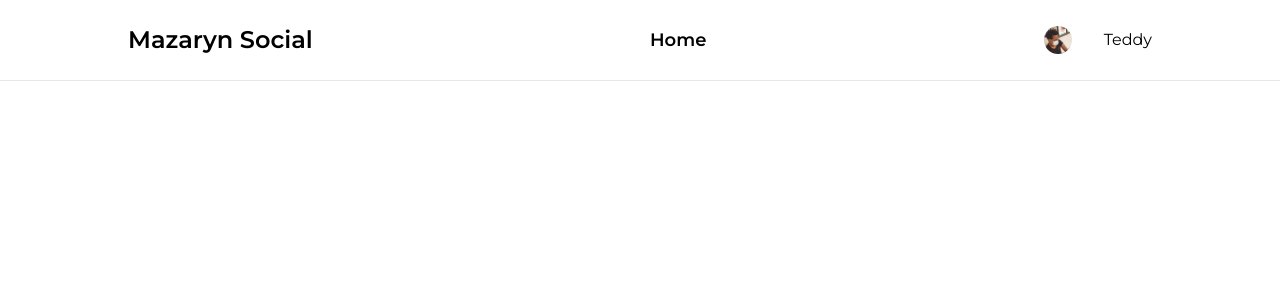
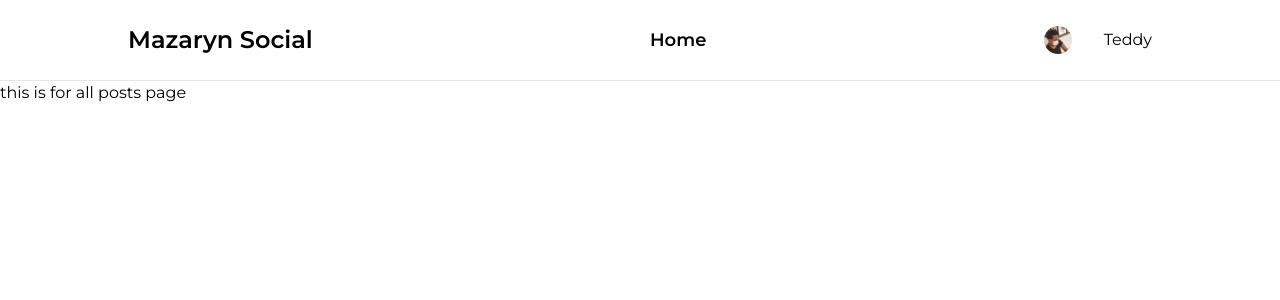
Before and after one commit to aiden77mori/mazaryn-frontend, a React (Create React App) app: page / in a window 1280 px wide. Shown: the top 300 px of the page. Built offline with nearby package versions, Linux system fonts and the light colour scheme.

Commit message:
configure react router

```diff
--- a/src/App.js
+++ b/src/App.js
@@ -1,7 +1,6 @@
 import React from 'react';
 import './App.css';
 import {BrowserRouter as Router, Switch, Route} from 'react-router-dom';
-import Layout from './modules/Layout';
 import Home from './modules/Home';
 
 function App() {
@@ -10,9 +9,7 @@ function App() {
     <div className="App">
       <Router>
         <Switch>
-          <Layout>
-            <Route exact path="/" component={Home}></Route>
-          </Layout>
+          <Route exact path="/" component={Home}></Route>
         </Switch>
       </Router>
     </div>
--- a/src/modules/Home.jsx
+++ b/src/modules/Home.jsx
@@ -1,9 +1,13 @@
 import React from 'react'
+import Header from '../lib/components/Header/Header'
 
 const Home = () => {
   return (
     <div>
-      this is for all posts page
+      <Header />
+        <div>
+          <h2>this is for all posts page</h2>
+        </div>
     </div>
   )
 }
--- a/src/modules/Layout.jsx
+++ /dev/null
@@ -1,12 +0,0 @@
-import React from 'react';
-import Header from '../lib/components/Header/Header'
-
-const Layout = () => {
-  return (
-    <div>
-      <Header></Header>
-    </div>
-  )
-}
-
-export default Layout
```
Also changed, not shown: 1 other file (tests, documents, lock files or other folders).
